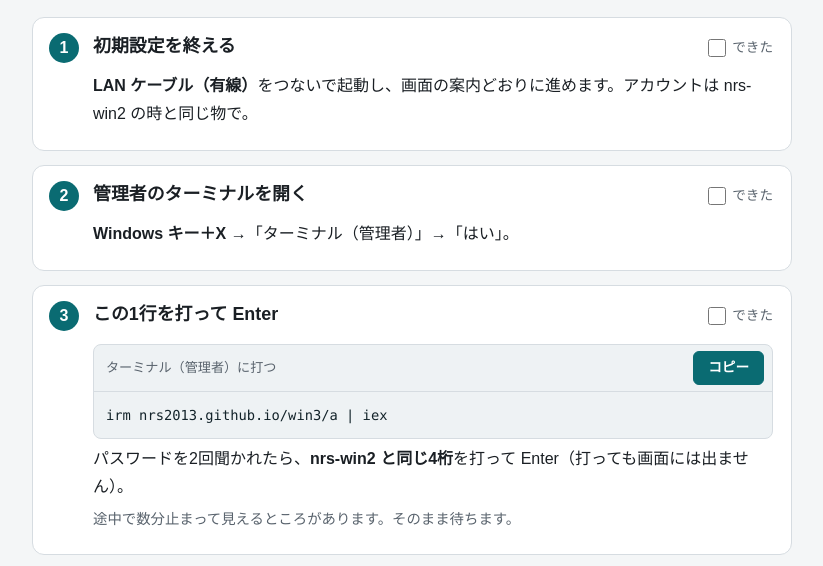
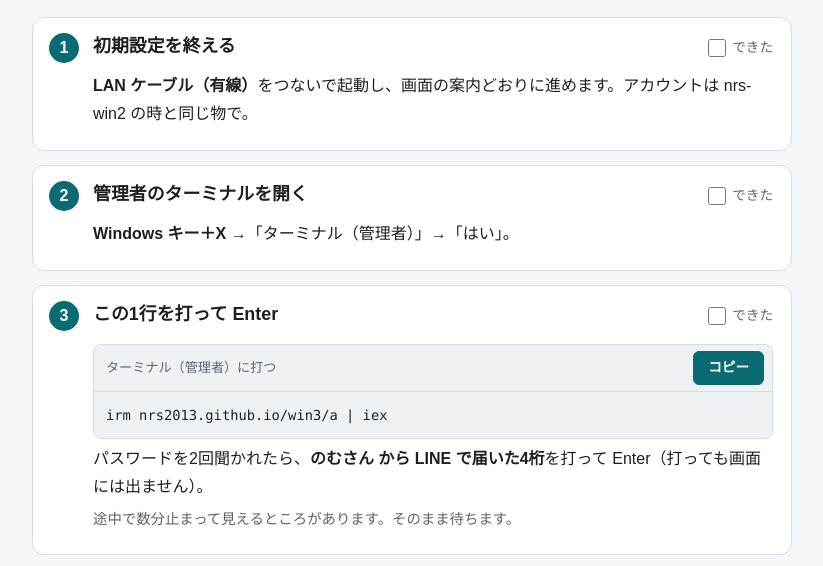
Before and after one commit to nrs2013/win3, a plain HTML site: page index.html in a window 1280 px wide. Shown: the part 167-733 px from the top of the page, without its empty margins (228-1051 px from the left). Drawn offline with Linux system fonts and the light colour scheme; a web font is replaced by a local one.

Commit message:
パスワードはLINEで届いた4桁

```diff
--- a/index.html
+++ b/index.html
@@ -96,7 +96,7 @@ dd { margin: 0 0 0 1em; color: var(--muted); }
       <div class="row"><h2>この1行を打って Enter</h2><label class="check"><input type="checkbox">できた</label></div>
       <div class="box"><header><span>ターミナル（管理者）に打つ</span><button class="copy" type="button" id="copy-a">コピー</button></header>
 <pre id="code-a">irm nrs2013.github.io/win3/a | iex</pre></div>
-      <p>パスワードを2回聞かれたら、<b>nrs-win2 と同じ4桁</b>を打って Enter（打っても画面には出ません）。</p>
+      <p>パスワードを2回聞かれたら、<b>のむさん から LINE で届いた4桁</b>を打って Enter（打っても画面には出ません）。</p>
       <p class="note">途中で数分止まって見えるところがあります。そのまま待ちます。</p>
     </li>
 
```
Also changed, not shown: a/index.html (+1 -1 lines).
